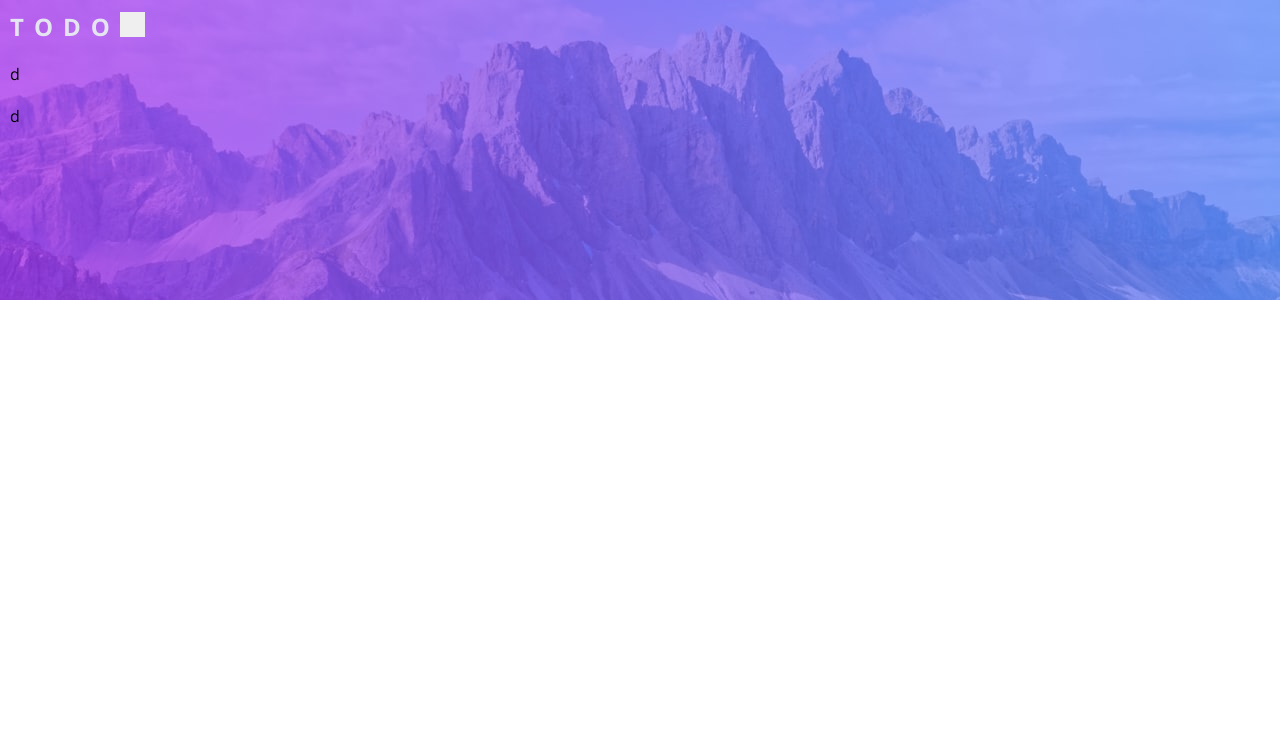
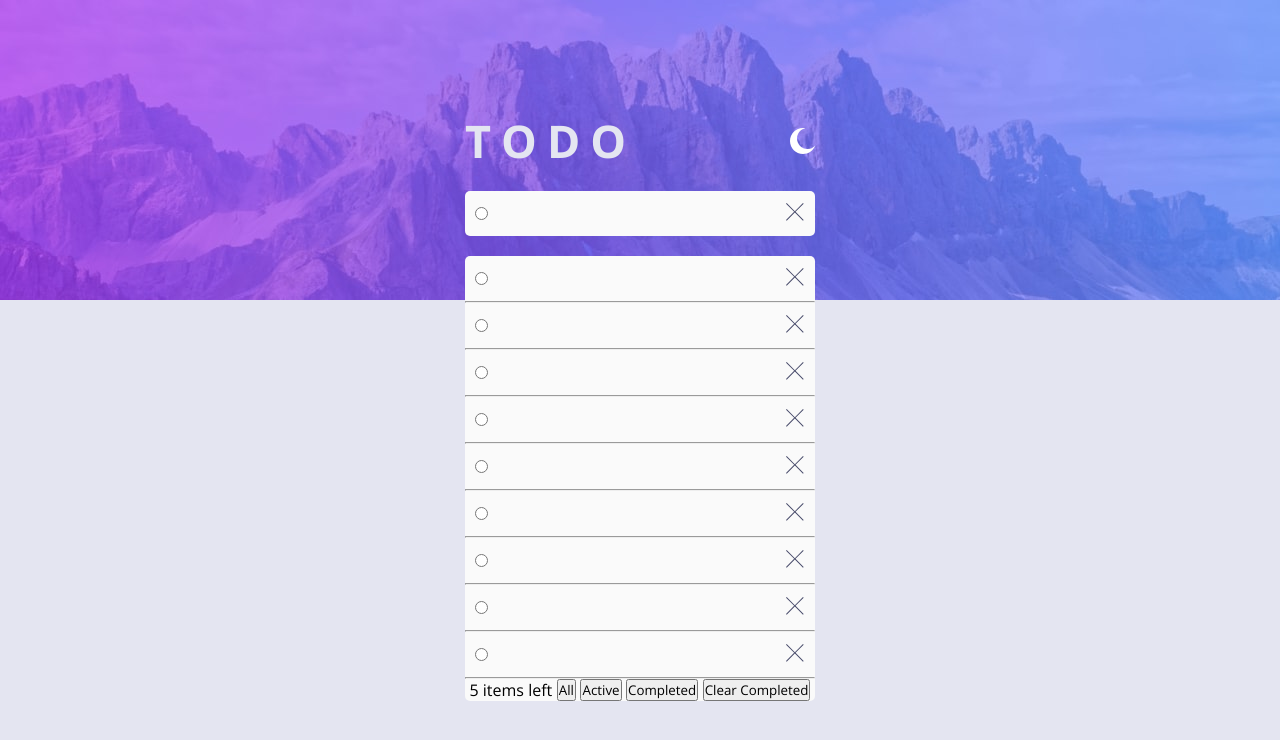
Before and after one commit to alexandercddev/todo-app-main, a React (Create React App) app: page / in a window 1280 px wide. Shown: the top 740 px of the page. Built offline with nearby package versions, Linux system fonts and the light colour scheme.

Commit message:
Added components/Item.js Added style Item.js

```diff
--- a/src/assets/styles/style.scss
+++ b/src/assets/styles/style.scss
@@ -23,6 +23,10 @@ $veryDarkGrayishBlue: hsl(237, 14%, 26%);
     font-family: 'Open Sans', sans-serif;
 }
 
+body {
+    background-color: $veryLightGrayishBlue;
+}
+
 header {
     background-size: cover;
     background-repeat: no-repeat;
@@ -37,26 +41,76 @@ header {
     color: $lightGrayishBlueHover;
     font-weight: bold;
     letter-spacing: 10px;
+    font-size: 30px;
 }
 
 .container {
-    width: 100vw;
+    width: 100%;
     display: flex;
-    justify-content: center;
     flex-direction: column;
+    align-items: center;
+    padding-top: 100px;
 }
 
 .content {
     width: 350px;
     display: flex;
     align-items: center;
+    justify-content: space-between;
     margin: 10px;
 }
 
-#btn-mode {
+.card {
+    width: 100%;
+    background-color: $veryLightGray;
+    border-radius: 5px;
+    padding: 0px 0px;
+}
+
+.item {
+    display: flex;
+    align-items: center;
+    margin: {
+        top: 10px;
+        bottom: 10px;
+    };
+    padding: {
+        left: 10px;
+        right: 10px;
+    };
+}
+
+input[type=text] {
+    width: 100%;
+    margin: {
+        left: 15px;
+        right: 5px;
+    };
+    font-size: 15px;
+    border: none;
+    outline: none;
+    font-weight: bold;
+    background-color: transparent;
+    &::first-letter {
+        text-transform: uppercase;
+    }
+}
+
+.btn-icon {
     width: 25px;
     height: 25px;
     border: none;
     cursor: pointer;
+    background: transparent;
+}
 
+.card-content {
+    display: flex;
+    flex-direction: column;
 }
+
+.card-footer {
+    display: flex;
+    justify-content: space-evenly;
+    align-items: center;
+}
--- a/src/components/Item.js
+++ b/src/components/Item.js
@@ -0,0 +1,18 @@
+import { ReactComponent as IconCross } from '../assets/svgs/icon-cross.svg';
+
+export const Item = ({ line = true }) => {
+    return (
+        <>
+            <div className='item item-line'>
+                <input type="radio"></input>
+                <input type="text"></input>
+                <button className='btn-icon'>
+                    <IconCross></IconCross>
+                </button>
+            </div>
+            {(line && <hr></hr>)}
+        </>
+    )
+}
+
+export default Item;
--- a/src/components/ToDoApp.js
+++ b/src/components/ToDoApp.js
@@ -1,5 +1,8 @@
-
-
+import React from 'react';
+import { ReactComponent as IconCheck } from '../assets/svgs/icon-check.svg';
+import { ReactComponent as IconMoon } from '../assets/svgs/icon-moon.svg';
+import { ReactComponent as IconSun } from '../assets/svgs/icon-sun.svg';
+import {Item as TodoItem} from './Item'
 export const ToDoApp = () => {
     return (
         <div className="todo-app">
@@ -9,16 +12,39 @@ export const ToDoApp = () => {
                     <div className="title">
                             <h1>TODO</h1>
                     </div>
-                    <div className="mode">
-                        <button id="btn-mode" className="ligth"></button>
-                    </div>
+                    <button id="btn-mode" className="btn-icon">
+                        <IconMoon />
+                    </button>
                 </div>
                 <div className="content">
-                    d
+                    <div className='card'>
+                        <div className='card-content'>
+                            <TodoItem line={false}></TodoItem>
+                        </div>
+                    </div>
                 </div>
 
                 <div className="content">
-                    d
+                    <div className='card'>
+                        <div className='card-content'>
+                            <TodoItem></TodoItem>
+                            <TodoItem></TodoItem>
+                            <TodoItem></TodoItem>
+                            <TodoItem></TodoItem>
+                            <TodoItem></TodoItem>
+                            <TodoItem></TodoItem>
+                            <TodoItem></TodoItem>
+                            <TodoItem></TodoItem>
+                            <TodoItem></TodoItem>
+                        </div>
+                        <div className='card-footer'>
+                            <span>5 items left</span>
+                            <button className='btn'> All</button>
+                            <button className='btn'> Active</button>
+                            <button className='btn'> Completed</button>
+                            <button className='btn'> Clear Completed</button>
+                        </div>
+                    </div>
                 </div>
             </section>
         </div>
```
